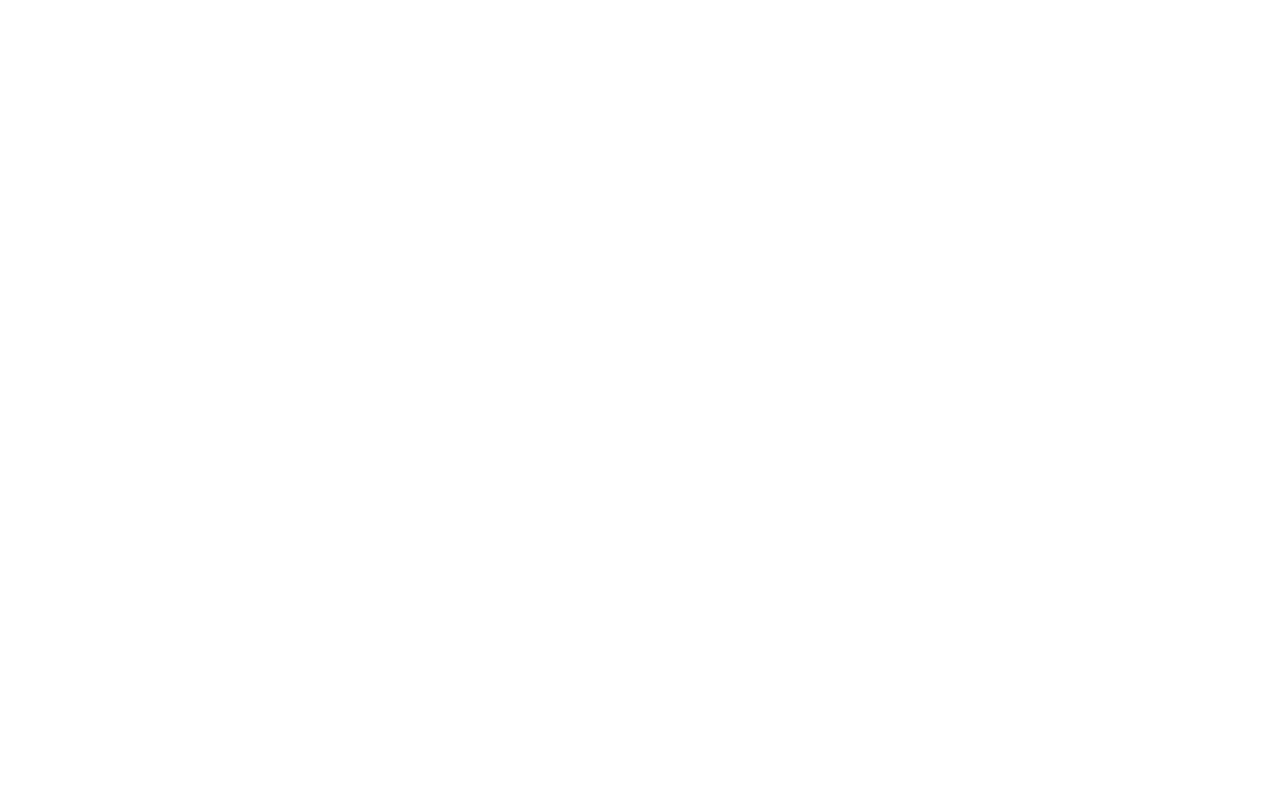
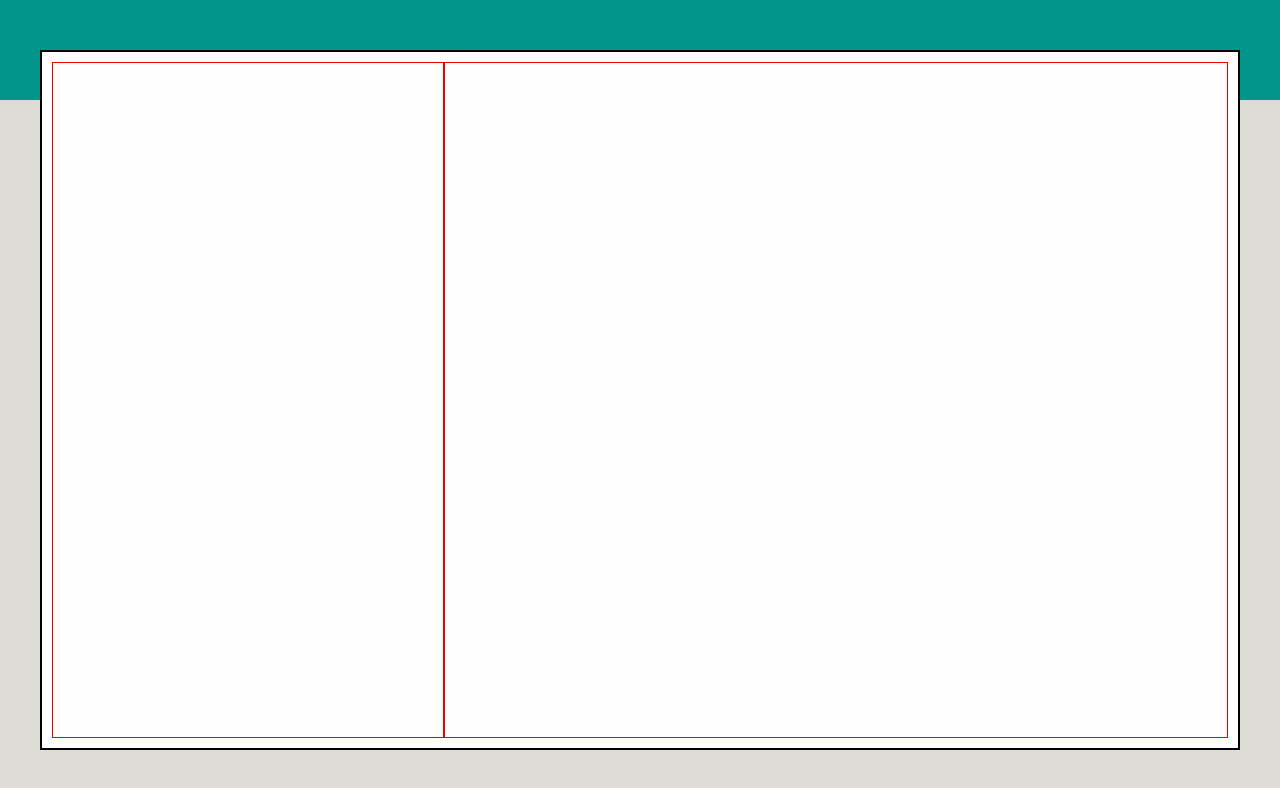
Before and after one commit to AnatoliyZakhryapin/vue-boolzapp, a plain HTML site: page index.html in a window 1280 px wide. Drawn offline with nearby package versions, Linux system fonts and the light colour scheme.

Commit message:
ADD basic skeleton html + css

```diff
--- a/index.html
+++ b/index.html
@@ -8,10 +8,15 @@
     <script src="https://unpkg.com/vue@3"></script>
     <title>Boolzapp</title>
 </head>
-<body>
+<body class="debug">
 
     <div id="app">
-
+        <div class="container">
+            <div class="row">
+                <div class="col-4"></div>
+                <div class="col-8"></div>
+            </div>
+        </div>
     </div>
 
     <script src="./js/app.js"></script>
--- a/style.css
+++ b/style.css
@@ -0,0 +1,69 @@
+* {
+    margin: 0;
+    padding: 0;
+    box-sizing: border-box;
+}
+
+#app {
+    height: 100%;
+}
+
+.container {
+    max-width: 1200px;
+    margin: 0 auto;
+    height: 100%;
+    background-color: #fffeff;
+}
+
+body {
+    background-color: #dcdbd6;
+    padding: 50px 0px;
+    height: 100vh;
+    position: relative;
+}
+
+.row {
+    display: flex;
+    flex-wrap: wrap;
+    height: 100%;
+}
+
+.row [class^="col"] {
+    padding: 0 10px;
+}
+
+.col-4 {
+    flex-basis: calc((100% / 12) * 4);
+}
+
+.col-8 {
+    flex-basis: calc((100% / 12) * 8);
+}
+
+.col-12 {
+    flex-basis: 100%;
+}
+
+img {
+    max-width: 100%;
+}
+
+#app::before {
+    content: "";
+    position: absolute;
+    background-color: #019689;
+    height: 100px;
+    width: 100%;
+    top: 0;
+    z-index: -1;
+}
+
+.debug .container {
+    border: 2px solid black;
+    padding: 10px;
+}
+
+.debug [class^="col"] {
+    border: 1px solid rgb(238, 0, 0);
+
+}
```
